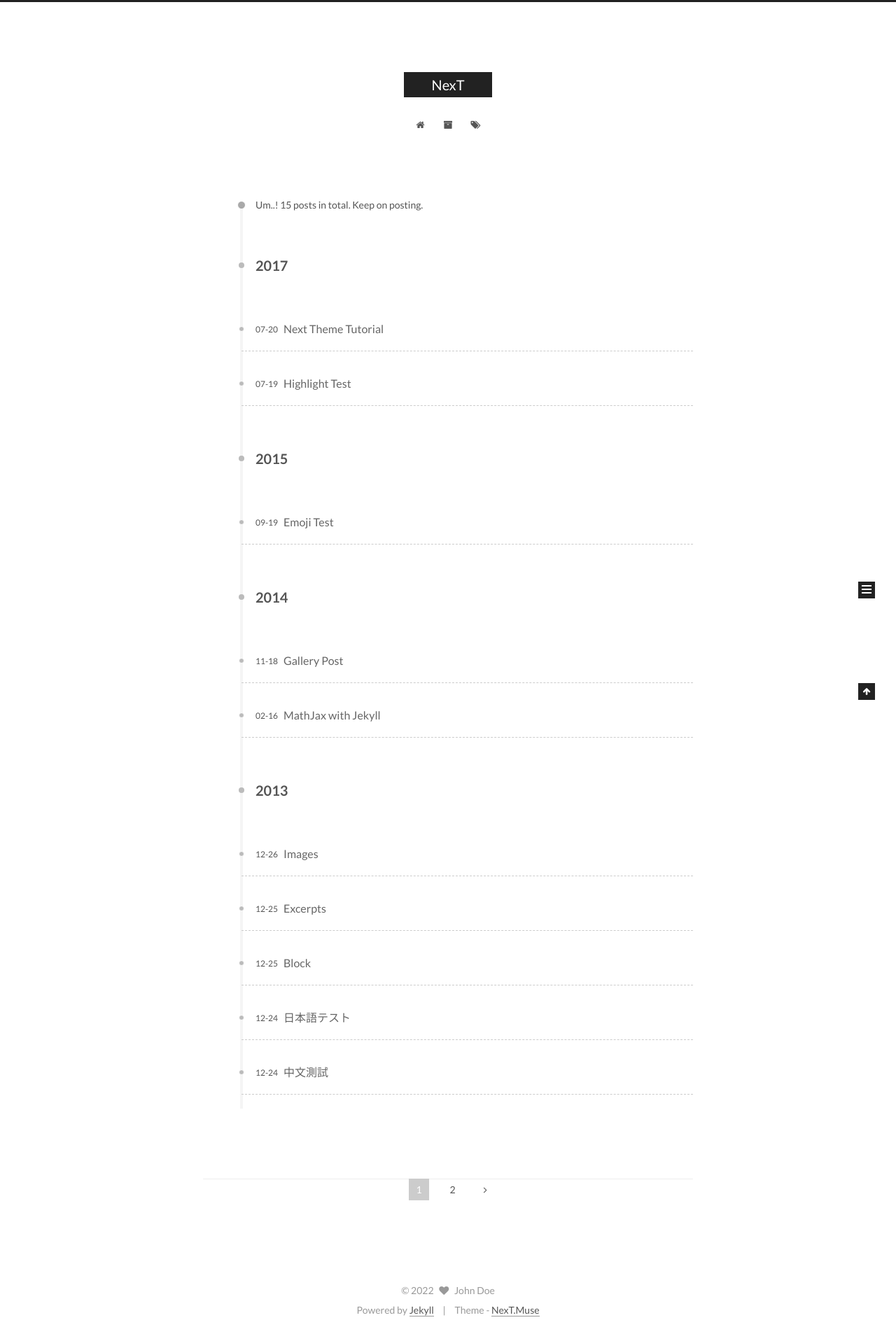
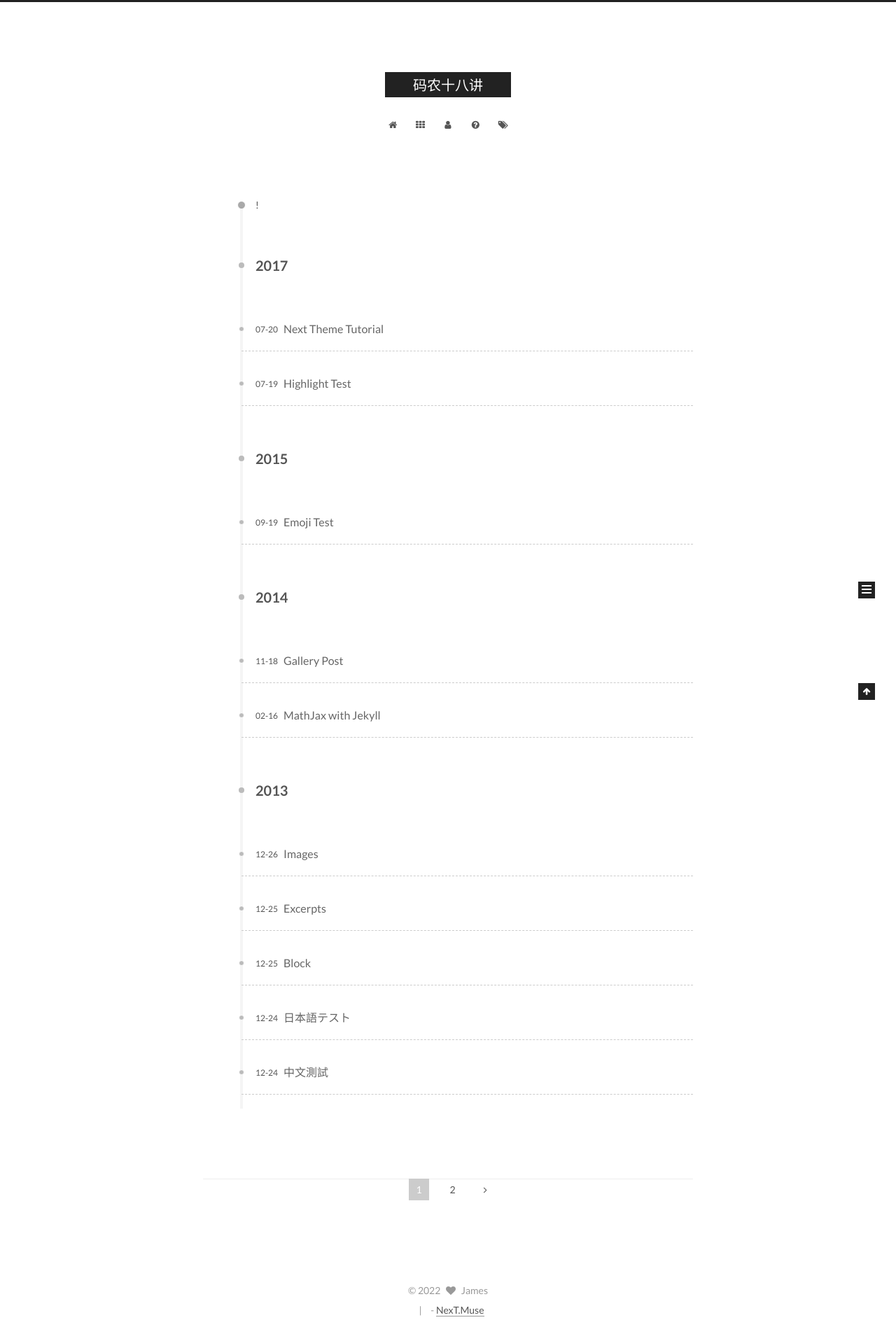
Before and after one commit to ChangNingbo/james.github.io, a Jekyll site: the page built from archives/index.html, in a window 1280 px wide. Shown: the whole page at 70% size. Built offline with Jekyll 4.4.1, drawn with Linux system fonts in a browser that asks for light colours; part of the change alters nothing that is shown.

Commit message:
modify config

```diff
--- a/_config.yml
+++ b/_config.yml
@@ -4,12 +4,12 @@
 # ---------------------------------------------------------------
 
 # Site
-title: NexT
+title: 码农十八讲
 subtitle:
 description:
-author: John Doe
+author: James
 # Support language: de, en, fr-FR, id, ja, ko, pt-BR, pt, ru, zh-Hans, zh-hk, zh-tw
-language: en
+language: zh-hans
 date_format: '%Y-%m-%d'
 
 # URL
@@ -79,7 +79,7 @@ plugins:
 favicon: /assets/favicon.ico
 
 # Set default keywords (Use a comma to separate)
-keywords: "Jekyll, NexT"
+keywords: "James, NexT"
 
 # Set rss to false to disable feed link.
 # Leave rss as empty to use site's feed link.
@@ -117,11 +117,11 @@ index_with_subtitle: false
 
 # When running the site in a subdirectory (e.g. domain.tld/blog), remove the leading slash (/archives -> archives)
 menu:
-  首页: /
-  #categories: /categories/
-  #about: /about/
-  归档: /archives/
-  标签: /tags/
+  home: /
+  categories: /categories/
+  about: /about/
+  archives: /archives/
+  tags: /tags/
   #sitemap: /sitemap.xml
   #commonweal: /404.html
 
@@ -134,12 +134,12 @@ menu:
 menu_icons:
   enable: true
   #KeyMapsToMenuItemKey: NameOfTheIconFromFontAwesome
-  首页: home
+  home: home
   about: user
   categories: th
   schedule: calendar
-  标签: tags
-  归档: archive
+  tags: tags
+  archive: archive
   sitemap: sitemap
   commonweal: heartbeat
 
```
